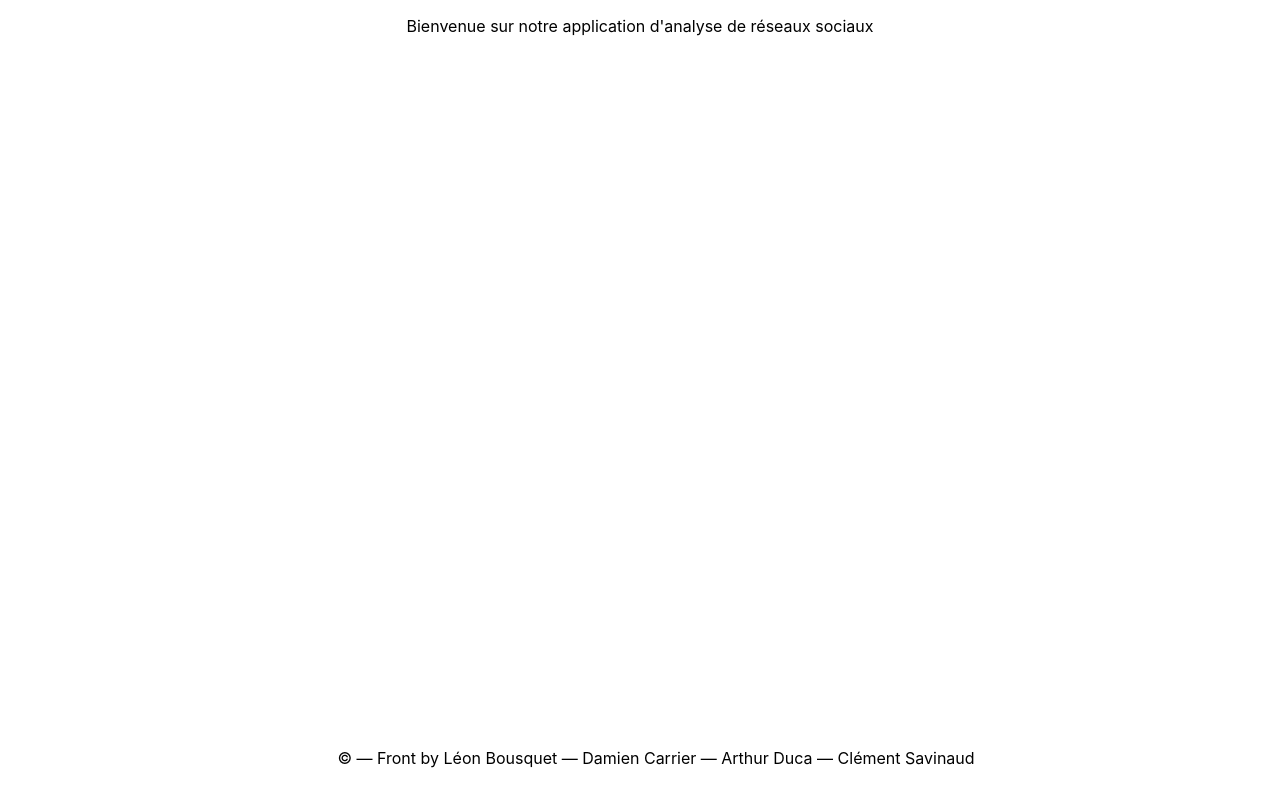
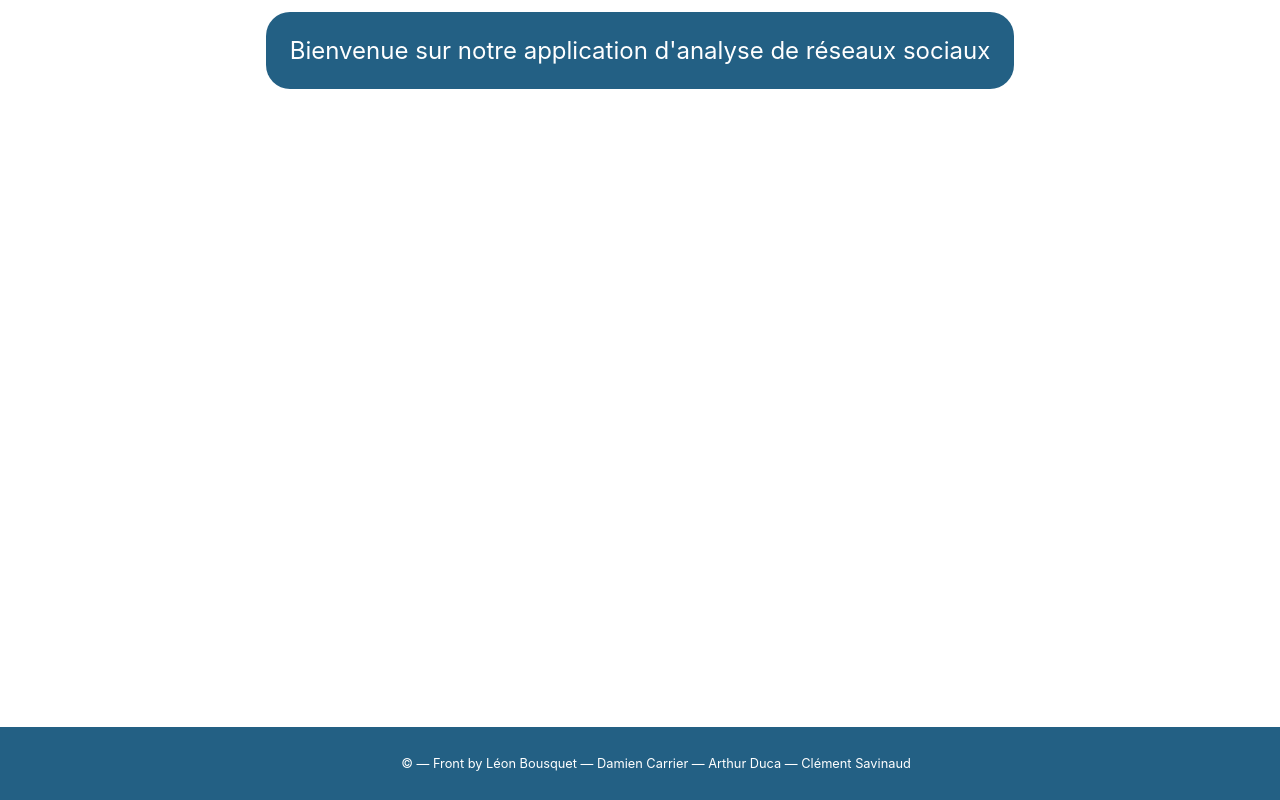
Before and after one commit to Toxiqh/imt-social-network-analysis, a React (Create React App) app: page / in a window 1280 px wide. Built offline with nearby package versions, Linux system fonts and the light colour scheme.

Commit message:
feat(footer/header) : Adding footer and header

```diff
--- a/package.json
+++ b/package.json
@@ -10,7 +10,9 @@
     "@types/node": "^16.11.24",
     "@types/react": "^17.0.39",
     "@types/react-dom": "^17.0.11",
+    "bootstrap": "^5.1.3",
     "react": "^17.0.2",
+    "react-bootstrap": "^2.1.2",
     "react-dom": "^17.0.2",
     "react-scripts": "5.0.0",
     "typescript": "^4.5.5",
--- a/src/App.css
+++ b/src/App.css
@@ -1,31 +1,8 @@
 .App {
   text-align: center;
-}
-
-.App-logo {
-  height: 40vmin;
-  pointer-events: none;
-}
-
-@media (prefers-reduced-motion: no-preference) {
-  .App-logo {
-    animation: App-logo-spin infinite 20s linear;
-  }
-}
-
-.App-header {
-  background-color: #282c34;
-  min-height: 100vh;
   display: flex;
-  flex-direction: column;
-  align-items: center;
   justify-content: center;
-  font-size: calc(10px + 2vmin);
-  color: white;
-}
-
-.App-link {
-  color: #61dafb;
+  width: auto;
 }
 
 .App-footer{
@@ -35,13 +12,29 @@
   bottom: 0;
   left: 0;
   width: 100%;
+  background-color: #236084;
+  color: white;
+  font-size: 0.8em;
 }
 
-@keyframes App-logo-spin {
-  from {
-    transform: rotate(0deg);
-  }
-  to {
-    transform: rotate(360deg);
-  }
+.App-header {
+  background-color: #236084;
+  flex-direction: column;
+  align-items: center;
+  justify-content: center;
+  color: white;
+  margin-top: 0.5em;
+  padding: 0em 1em 0em 1em;
+  border-radius: 1em;
+  font-size: 1.5em;
 }
+
+.App-main {
+  background-color: white;
+  color: white;
+  display: flex;
+  flex-direction: column;
+  align-items: center;
+  justify-content: center;
+  height: 100%;
+}
--- a/src/App.tsx
+++ b/src/App.tsx
@@ -2,11 +2,13 @@ import React from 'react';
 import './App.css';
 import Footer from "./components/Footer";
 import Header from "./components/Header";
+import Main from "./components/Main";
 
 function App() {
   return (
     <div className="App">
       <Header/>
+      <Main/>
       <Footer/>
     </div>
   );
--- a/src/components/Header.tsx
+++ b/src/components/Header.tsx
@@ -1,7 +1,7 @@
 import React from "react";
 
 const Header = () => (
-  <header>
+  <header className="App-header">
     <p>
       Bienvenue sur notre application d'analyse de réseaux sociaux
     </p>
--- /dev/null
+++ b/src/components/Main.tsx
@@ -0,0 +1,13 @@
+import React from 'react';
+import {Stack} from 'react-bootstrap';
+
+const Main = () => (
+  <Stack gap={3} className="App-main">
+    <div className="Db-Selector"></div>
+    <div className="Actions-Btn"></div>
+    <div className="Result-display"></div>
+    <div className="Clear-Btn"></div>
+  </Stack>
+);
+
+export default Main;
--- a/src/index.css
+++ b/src/index.css
@@ -1,3 +1,8 @@
+html {
+  height: 100%;
+  overflow: hidden;
+}
+
 body {
   margin: 0;
   font-family: -apple-system, BlinkMacSystemFont, 'Segoe UI', 'Roboto', 'Oxygen',
@@ -5,9 +10,14 @@ body {
     sans-serif;
   -webkit-font-smoothing: antialiased;
   -moz-osx-font-smoothing: grayscale;
+  height: 100%;
 }
 
 code {
   font-family: source-code-pro, Menlo, Monaco, Consolas, 'Courier New',
     monospace;
 }
+
+#root {
+  height: 100%;
+}
```
Also changed, not shown: 1 other file (tests, documents, lock files or other folders).
